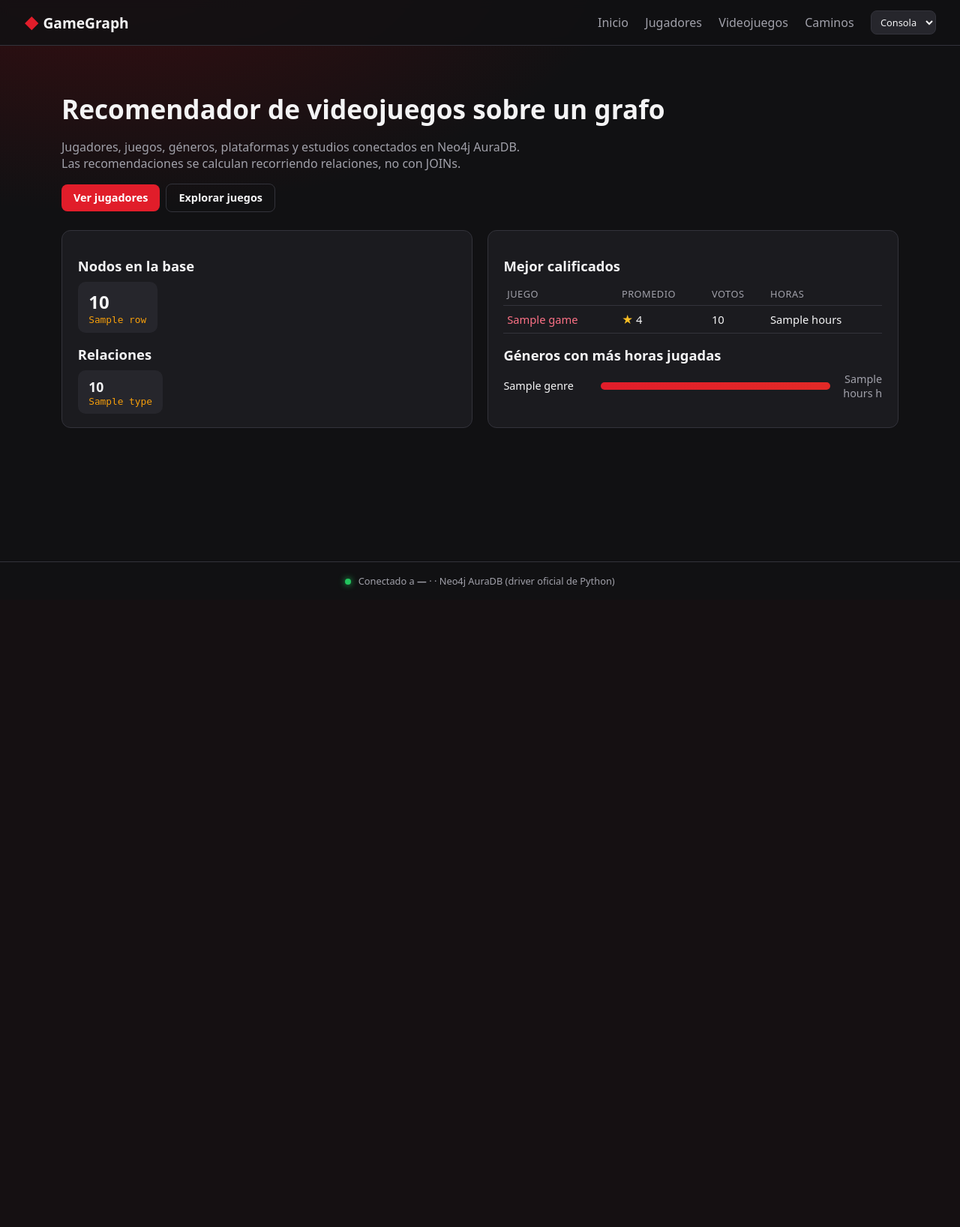
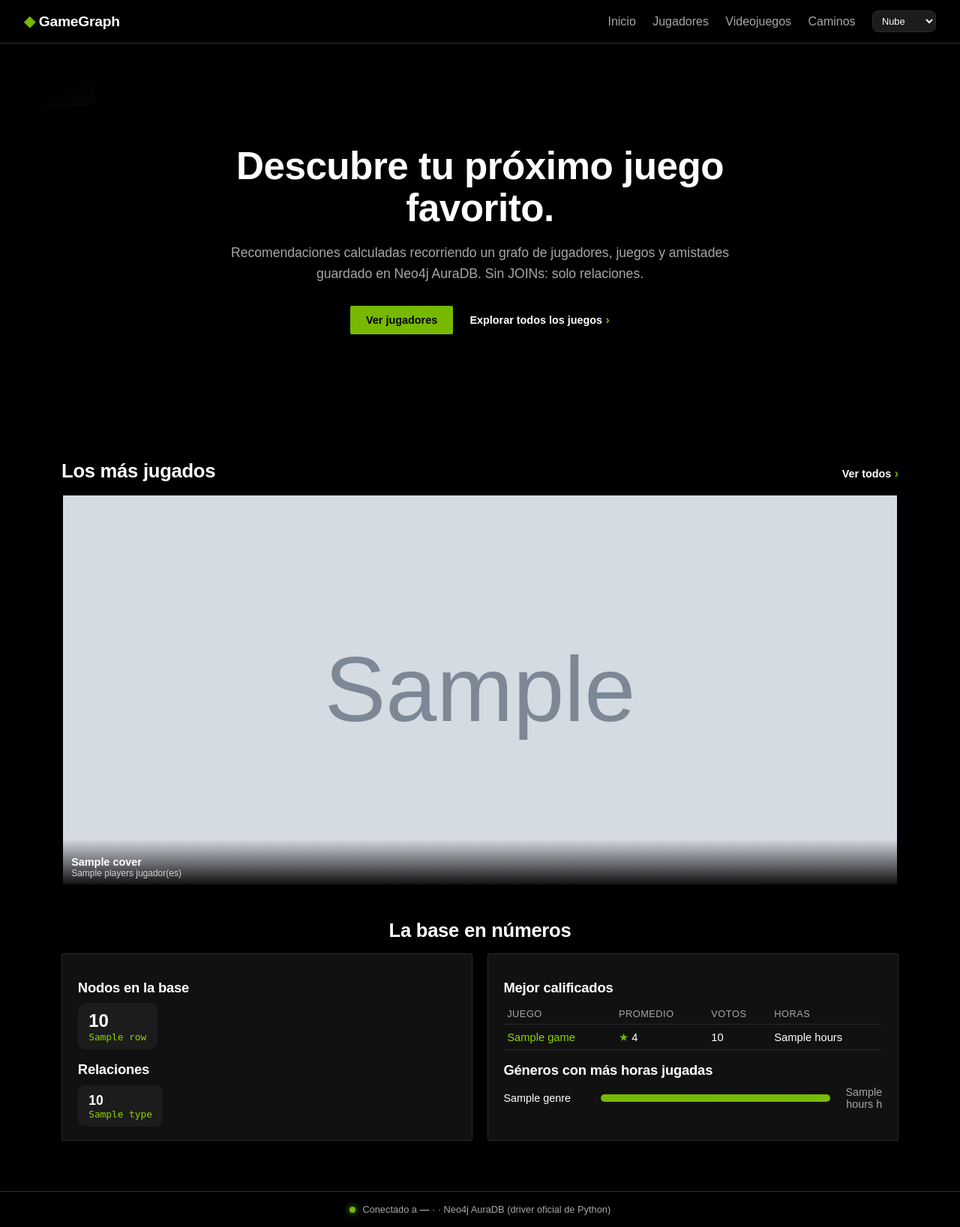
Before and after one commit to saimonetii/neo4j-videojuegos, a Flask app: template app/templates/index.html in a window 1280 px wide. Shown: the whole page at 75% size. Before the commit the page ends 785 px from the top, so only its background shows below. Run offline with Flask 3, Linux system fonts and the light colour scheme; the template is opened without the code that fills it: most values are stand-ins (such as "Sample title", 1, 10 or a date in 2020); grey boxes marked "Sample" are stand-in pictures; parts of the project's set-up code (start-up, migrations or seed data) failed here and were passed over.

Commit message:
Tema Nube: negro y verde, muro de portadas y fila de más jugados
Co-Authored-By: Claude Opus 5.5 <noreply@anthropic.com>
Claude-Session: https://claude.ai/code/session_011kP2FKVqhjD3stqZ5AUBbe

```diff
--- a/app/static/style.css
+++ b/app/static/style.css
@@ -1,5 +1,12 @@
 /* Temas: se elige con el selector de la barra superior (data-theme en <html>) */
-:root, [data-theme="consola"] {
+:root, [data-theme="nube"] {
+  --bg: #000000; --glow: #000000; --panel: #111111; --panel-2: #1c1c1c; --line: #2b2b2b;
+  --text: #ffffff; --muted: #a7a7a7; --accent: #76b900; --accent-2: #8fd400; --on-accent: #000;
+  --link: #8fd400; --ok: #76b900; --err: #ff5a5a; --star: #76b900; --star-off: #333;
+  --n-me: #76b900; --n-player: #c8c8c8; --n-game: #3a8fd6; --n-genre: #f2c94c;
+  --font: "Arial", "Helvetica Neue", Helvetica, system-ui, sans-serif; --radius: 2px;
+}
+[data-theme="consola"] {
   --bg: #111113; --glow: #3b0d10; --panel: #1b1b1f; --panel-2: #26262c; --line: #33333b;
   --text: #f4f4f5; --muted: #a1a1aa; --accent: #e11d2a; --accent-2: #f59e0b; --on-accent: #fff;
   --link: #fb7185; --ok: #22c55e; --err: #ef4444; --star: #fbbf24; --star-off: #3f3f46;
@@ -144,3 +151,53 @@ input:focus, select:focus, textarea:focus { outline: 2px solid var(--accent); bo
 
 .theme-picker { margin-left: 1.4rem; padding: .3rem .5rem; font-size: .8rem; }
 .topbar nav { display: flex; align-items: center; flex-wrap: wrap; }
+
+/* ------------------------------------------------------------------ */
+/* Estilo "nube": negro, verde, esquinas rectas y muro de portadas     */
+/* ------------------------------------------------------------------ */
+h1, h2, h3, .brand { letter-spacing: -.01em; }
+.btn { border-radius: var(--radius); padding: .7rem 1.3rem; }
+.btn.ghost { border: 2px solid var(--accent); color: var(--text); }
+.btn.ghost:hover { background: var(--accent); color: var(--on-accent); }
+.link-arrow { color: var(--text); font-weight: 700; font-size: .9rem; }
+.link-arrow::after { content: " ›"; color: var(--accent); font-size: 1.1em; }
+.link-arrow:hover { color: var(--accent); text-decoration: none; }
+.actions.center { justify-content: center; gap: 1.4rem; }
+.section-title { font-size: 1.6rem; font-weight: 800; margin: 2.2rem 0 1rem; }
+.section-title.center { text-align: center; }
+.topbar nav a:hover { color: var(--accent); }
+.card { border-radius: var(--radius); }
+.rec { border-top-color: var(--accent); }
+
+/* Muro de portadas del inicio */
+.hero-wall { position: relative; width: 100vw; margin-left: calc(50% - 50vw); margin-top: -1.5rem;
+             min-height: 520px; display: grid; place-items: center; overflow: hidden; }
+.wall { position: absolute; inset: -40px; display: grid; grid-template-columns: repeat(6, 1fr);
+        gap: 10px; transform: rotate(-4deg) scale(1.08); opacity: .62; }
+.wall img { width: 100%; aspect-ratio: 460 / 215; object-fit: cover; display: block; }
+.hero-wall::after { content: ""; position: absolute; inset: 0;
+  background: radial-gradient(ellipse at center, color-mix(in srgb, var(--bg) 50%, transparent) 0%, var(--bg) 82%),
+              linear-gradient(to bottom, transparent 60%, var(--bg)); }
+.hero-content { position: relative; z-index: 1; text-align: center; max-width: 720px; padding: 3rem 1.5rem; }
+.hero-content h1 { font-size: clamp(2rem, 4.5vw, 3.2rem); font-weight: 800; line-height: 1.1; margin-bottom: 1rem; }
+.hero-content p { color: var(--muted); font-size: 1.1rem; line-height: 1.6; margin: 0 auto 1.8rem; }
+
+/* Fila horizontal de juegos */
+.strip-head { display: flex; justify-content: space-between; align-items: baseline; }
+.strip-row { display: grid; grid-auto-flow: column; grid-auto-columns: minmax(240px, 1fr);
+             gap: 12px; overflow-x: auto; padding-bottom: .6rem; scroll-snap-type: x mandatory; }
+.tile { position: relative; display: block; color: var(--text); scroll-snap-align: start;
+        border: 2px solid transparent; transition: border-color .15s, transform .15s; }
+.tile:hover { border-color: var(--accent); transform: translateY(-3px); text-decoration: none; }
+.tile .cover { border-radius: 0; }
+.tile-title { position: absolute; left: 0; right: 0; bottom: 0; padding: 1.4rem .7rem .55rem; font-weight: 700;
+              font-size: .9rem; background: linear-gradient(to top, rgba(0,0,0,.92), transparent); }
+.tile-title small { display: block; font-weight: 400; color: #cfcfcf; font-size: .75rem; }
+
+/* Tarjetas de la lista de juegos: portada a todo lo ancho */
+.game { padding: 0; overflow: hidden; border-radius: var(--radius); gap: 0; }
+.game .cover { border-radius: 0; }
+.game .info { padding: .7rem .8rem .9rem; }
+.game:hover { border-color: var(--accent); }
+.cover.banner { border-radius: var(--radius); }
+@media (max-width: 700px) { .wall { grid-template-columns: repeat(3, 1fr); } }
--- a/app/templates/base.html
+++ b/app/templates/base.html
@@ -1,5 +1,5 @@
 <!doctype html>
-<html lang="es" data-theme="consola">
+<html lang="es" data-theme="nube">
 <head>
   <meta charset="utf-8">
   <meta name="viewport" content="width=device-width, initial-scale=1">
@@ -20,6 +20,7 @@
       <a href="{{ url_for('games.list_games') }}">Videojuegos</a>
       <a href="{{ url_for('main.paths') }}">Caminos</a>
       <select id="theme-picker" class="theme-picker" title="Tema de color">
+        <option value="nube">Nube</option>
         <option value="consola">Consola</option>
         <option value="claro">Claro</option>
         <option value="retro">Retro</option>
--- a/app/templates/index.html
+++ b/app/templates/index.html
@@ -1,16 +1,40 @@
 {% extends "base.html" %}
+{% from "_macros.html" import cover %}
 {% block title %}Inicio{% endblock %}
 {% block content %}
-<section class="hero">
-  <h1>Recomendador de videojuegos sobre un grafo</h1>
-  <p>Jugadores, juegos, géneros, plataformas y estudios conectados en Neo4j AuraDB.
-     Las recomendaciones se calculan recorriendo relaciones, no con JOINs.</p>
-  <div class="actions">
-    <a class="btn" href="{{ url_for('players.list_players') }}">Ver jugadores</a>
-    <a class="btn ghost" href="{{ url_for('games.list_games') }}">Explorar juegos</a>
+<section class="hero-wall">
+  <div class="wall" aria-hidden="true">
+    {% for g in stats.covers %}<img src="{{ g.image }}" alt="" loading="eager" referrerpolicy="no-referrer" onerror="this.remove()">{% endfor %}
+  </div>
+  <div class="hero-content">
+    <h1>Descubre tu próximo juego favorito.</h1>
+    <p>Recomendaciones calculadas recorriendo un grafo de jugadores, juegos y amistades
+       guardado en Neo4j AuraDB. Sin JOINs: solo relaciones.</p>
+    <div class="actions center">
+      <a class="btn" href="{{ url_for('players.list_players') }}">Ver jugadores</a>
+      <a class="link-arrow" href="{{ url_for('games.list_games') }}">Explorar todos los juegos</a>
+    </div>
   </div>
 </section>
 
+{% if stats.covers %}
+<section class="strip">
+  <div class="strip-head">
+    <h2 class="section-title">Los más jugados</h2>
+    <a class="link-arrow" href="{{ url_for('games.list_games') }}">Ver todos</a>
+  </div>
+  <div class="strip-row">
+    {% for g in stats.covers[:10] %}
+      <a class="tile" href="{{ url_for('games.detail', game_id=g.id) }}">
+        {{ cover(g.title, g.image) }}
+        <span class="tile-title">{{ g.title }}<small>{{ g.players }} jugador(es)</small></span>
+      </a>
+    {% endfor %}
+  </div>
+</section>
+{% endif %}
+
+<h2 class="section-title center">La base en números</h2>
 <div class="grid two">
   <section class="card">
     <h2>Nodos en la base</h2>
```
Also changed, not shown: app/repositories/graph.py (+12 -0 lines).
